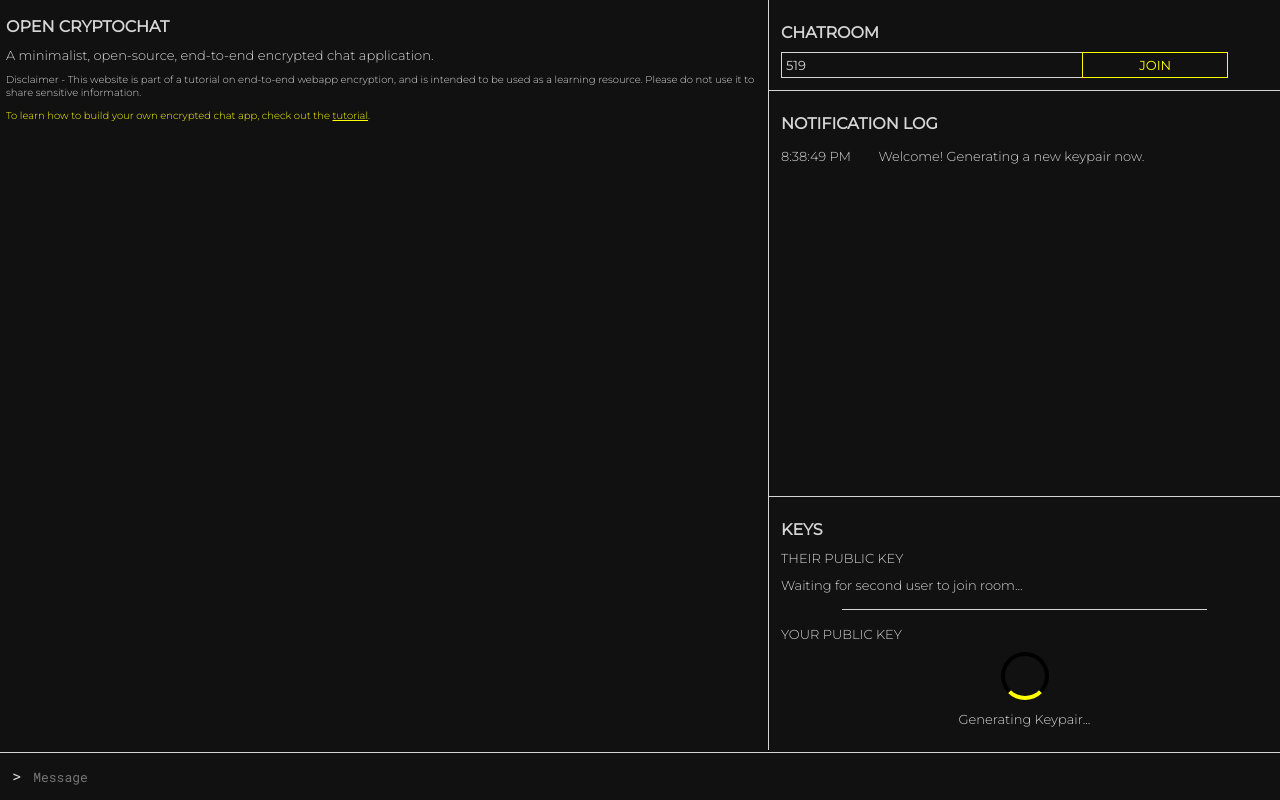
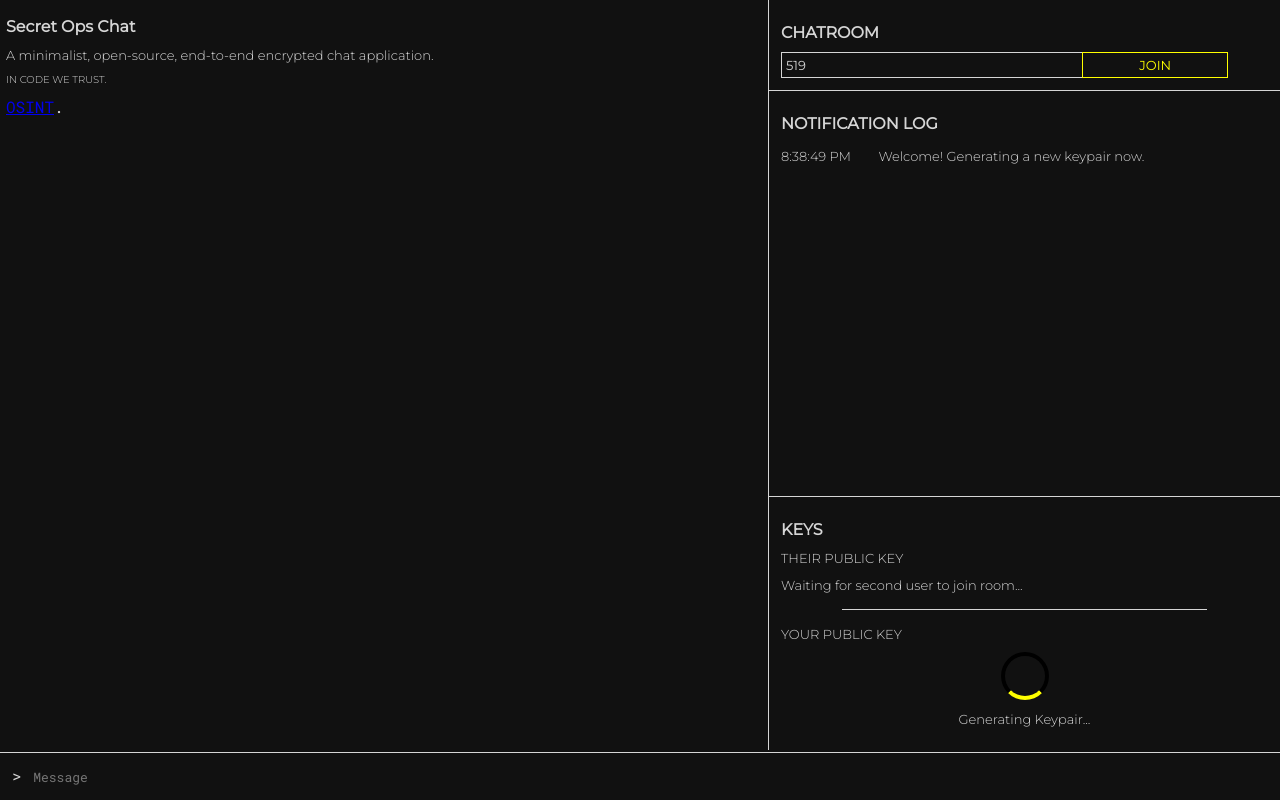
Before and after one commit to cristiancmoises/secretops, a website: page public/index.html in a window 1280 px wide. Drawn offline with nearby package versions, Linux system fonts and the light colour scheme.

Commit message:
Update index.html

```diff
--- a/public/index.html
+++ b/public/index.html
@@ -2,7 +2,7 @@
 <html lang="en">
   <head>
     <meta charset="utf-8">
-    <title>Open Cryptochat</title>
+    <title> Secret Ops Chat </title>
     <meta name="description" content="A minimalist, open-source, end-to-end RSA-2048 encrypted chat application.">
     <meta name="viewport" content="width=device-width, initial-scale=1, maximum-scale=1, user-scalable=no">
     <link href="https://fonts.googleapis.com/css?family=Montserrat:300,400" rel="stylesheet">
@@ -13,10 +13,10 @@
     <div id="vue-instance">
       <div class="chat-container full-width" ref="chatContainer">
         <div class="title-header">
-          <h1>OPEN CRYPTOCHAT</h1>
+          <h1> Secret Ops Chat </h1>
           <h2>A minimalist, open-source, end-to-end encrypted chat application.</h2>
-          <p>Disclaimer - This website is part of a tutorial on end-to-end webapp encryption, and is intended to be used as a learning resource. Please do not use it to share sensitive information.</p>
-          <p class="yellow">To learn how to build your own encrypted chat app, check out the <a class="blog-plug" target="_blank" rel="noopener" href="https://blog.patricktriest.com">tutorial</a>.</p>
+          <p>IN CODE WE TRUST.</p>
+          <a class="blog-plug" target="_blank" rel="noopener" href="https://osint.link">OSINT</a>.</p>
         </div>
         <div class="message-list">
           <div class="message full-width" v-for="message in messages">
```
